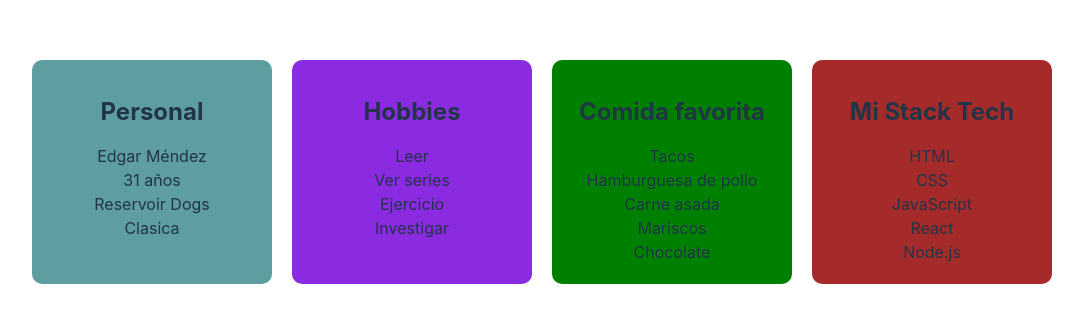
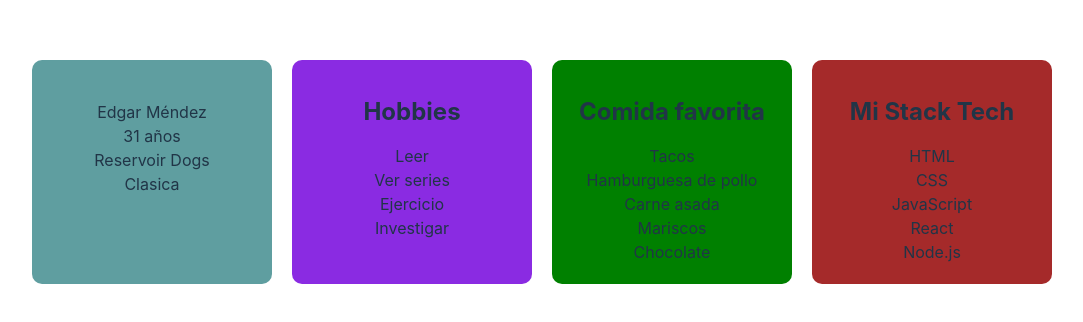
Before and after one commit to MdzEdgar/react-ejercicio4, a React (Vite) app: page / in a window 1280 px wide. Shown: the part 228-550 px from the top of the page, without its empty margins (98-1181 px from the left). Built offline with nearby package versions, Linux system fonts and the light colour scheme.

Commit message:
Uso de props

```diff
--- a/src/components/Personal.jsx
+++ b/src/components/Personal.jsx
@@ -1,4 +1,4 @@
-const Personal = () => {
+const Personal = (props) => {
   const person = {
     name: "Edgar Méndez",
     age: 31,
@@ -9,7 +9,7 @@ const Personal = () => {
   return (
     <div className="card">
       <ul>
-        <h2>Personal</h2>
+        <h2>{props.title}</h2>
         <li>{person.name}</li>
         <li>{person.age} años</li>
         <li>{person.favoriteMovie}</li>
```
